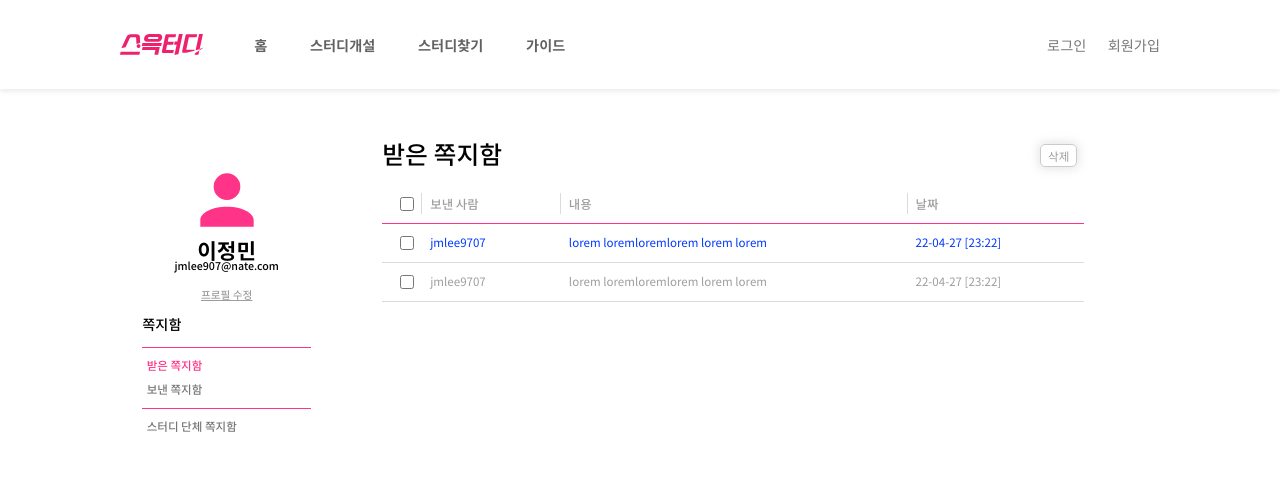
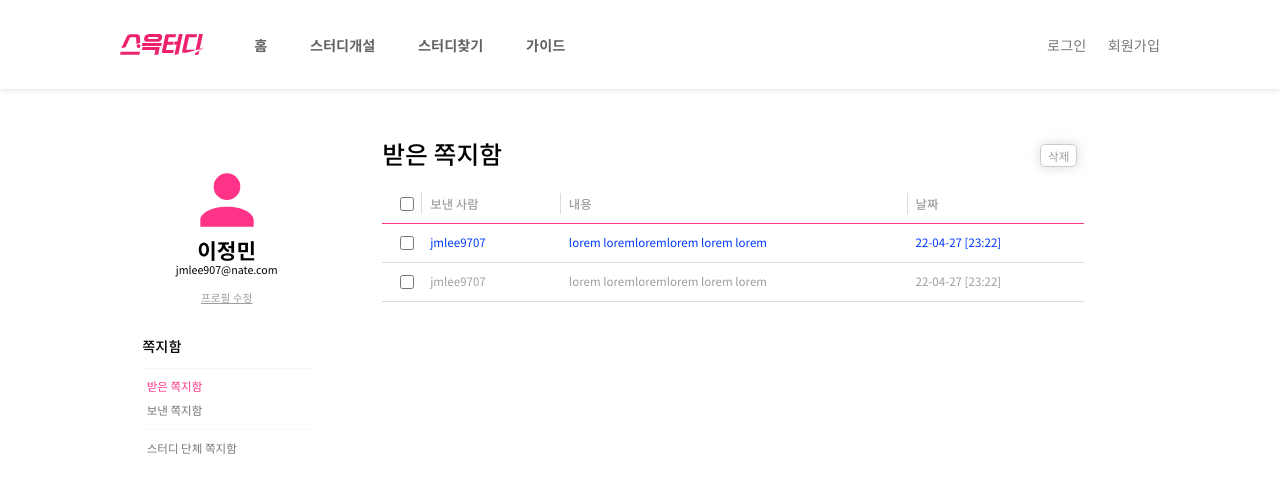
Before and after one commit to 5-TAYO/SSEUKTUDY, a React (Create React App) app in the folder frontend/: page /letters in a window 1280 px wide. Shown: the top 492 px of the page. Built offline with nearby package versions, Linux system fonts and the light colour scheme.

Commit message:
fix - 스타일 수정 #53

```diff
--- a/frontend/src/components/Letters/LettersSideBar.jsx
+++ b/frontend/src/components/Letters/LettersSideBar.jsx
@@ -7,7 +7,7 @@ function LettersSideBar() {
   const { pathname } = useLocation();
   return (
     <div className="letters-sidebar notoMid">
-      <div className="profile">
+      <div className="profile notoReg">
         <Avatar className="profile-mini-img" />
         <h2 className="name fs-24 notoBold">이정민</h2>
         <p className="email fs-12">jmlee907@nate.com</p>
@@ -16,7 +16,7 @@ function LettersSideBar() {
       <div className="menu">
         <h3 className="menu-title fs-16">쪽지함</h3>
         <hr />
-        <div className="sub-menu">
+        <div className="sub-menu notoReg">
           <NavLink
             to="recv"
             className={`sub-menu-title fs-13 ${
@@ -30,7 +30,7 @@ function LettersSideBar() {
           </NavLink>
         </div>
         <hr />
-        <div className="sub-menu">
+        <div className="sub-menu notoReg">
           <NavLink to="study" className="sub-menu-title  fs-13">
             스터디 단체 쪽지함
           </NavLink>
--- a/frontend/src/components/Letters/LettersSideBar.scss
+++ b/frontend/src/components/Letters/LettersSideBar.scss
@@ -14,8 +14,11 @@
       width: vw(90px);
       fill: $PINK-SUB;
     }
+    .name {
+      margin-bottom: vw(4px);
+    }
     .edit {
-      margin: vw(20px);
+      margin: vw(20px) 0 vw(40px);
       text-decoration: underline;
       color: $GRAY-9E;
       :hover {
@@ -43,6 +46,6 @@
 
   hr {
     border: none;
-    border-bottom: 1px solid $PINK-SUB;
+    border-bottom: 1px solid $PINK-F3;
   }
 }
--- a/frontend/src/components/MyPage/Index.jsx
+++ b/frontend/src/components/MyPage/Index.jsx
@@ -9,17 +9,17 @@ function Index() {
     <WithSideLayout title={headerTitle}>
       <div className="activity">
         <div className="activity-item">
-          <p className="cnt notoBold fs-36">0</p>
+          <p className="cnt roBold  fs-36">0</p>
           <p className="activity-item-title notoMid fs-14">내가 쓴 글</p>
         </div>
         <div className="divider" />
         <div className="activity-item">
-          <p className="cnt notoBold fs-36">0</p>
+          <p className="cnt roBold  fs-36">0</p>
           <p className="activity-item-title notoMid fs-14">내가 쓴 댓글</p>
         </div>
         <div className="divider" />
         <div className="activity-item">
-          <p className="cnt notoBold fs-36">0</p>
+          <p className="cnt roBold  fs-36">0</p>
           <p className="activity-item-title notoMid fs-14">좋아요 한 글</p>
         </div>
       </div>
--- a/frontend/src/components/MyPage/Index.scss
+++ b/frontend/src/components/MyPage/Index.scss
@@ -15,6 +15,7 @@
     align-items: center;
     .activity-item-title {
       padding: 10px;
+      color: $GRAY-61;
     }
   }
 }
--- a/frontend/src/components/MyPage/MyPageSideBar.jsx
+++ b/frontend/src/components/MyPage/MyPageSideBar.jsx
@@ -6,7 +6,7 @@ import "@components/Letters/LettersSideBar.scss";
 function MyPageSideBar() {
   return (
     <div className="letters-sidebar notoMid">
-      <div className="profile">
+      <div className="profile notoReg">
         <Avatar className="profile-mini-img" />
         <h2 className="name fs-24 notoBold">이정민</h2>
         <p className="email fs-12">jmlee907@nate.com</p>
@@ -15,7 +15,7 @@ function MyPageSideBar() {
       <div className="menu">
         <h3 className="menu-title fs-16">마이페이지</h3>
         <hr />
-        <div className="sub-menu">
+        <div className="sub-menu notoReg">
           <NavLink to="mystudy" className="sub-menu-title fs-13">
             나의 스터디
           </NavLink>
@@ -24,7 +24,7 @@ function MyPageSideBar() {
           </NavLink>
         </div>
         <hr />
-        <div className="sub-menu">
+        <div className="sub-menu notoReg">
           <NavLink to="info" className="sub-menu-title  fs-13">
             개인 정보 설정
           </NavLink>
--- a/frontend/src/components/MyPage/MyStudy.jsx
+++ b/frontend/src/components/MyPage/MyStudy.jsx
@@ -46,7 +46,7 @@ function MyStudy() {
       </div>
 
       {studyList.length > 0 ? (
-        <div className="my-study-list">
+        <div className="my-study-list notoMid">
           {studyList.map(study => (
             <div className="my-study-card fs-12" key={study.id}>
               <div className="my-study-card-info">
--- a/frontend/src/components/MyPage/MyStudy.scss
+++ b/frontend/src/components/MyPage/MyStudy.scss
@@ -16,7 +16,7 @@
 
   .my-study-card {
     margin-top: vw(30px);
-    padding: vw(15px) vw(20px);
+    padding: vw(26px) vw(20px);
     border-radius: 10px;
     box-shadow: 0px 0px 10px 2px rgba(169, 169, 169, 0.29);
     color: $GRAY-9E;
--- a/frontend/src/components/MyPage/StudyManagement.scss
+++ b/frontend/src/components/MyPage/StudyManagement.scss
@@ -3,12 +3,12 @@
   .member-list-header {
     border-bottom: 1px solid $PINK-SUB !important;
     display: grid;
-    padding: vw(5px);
+    padding: vw(8px);
     grid-template-columns: 2.5fr 2.5fr 1.5fr 1.5fr 3fr;
     vertical-align: middle;
     color: $GRAY-9E;
     & > * {
-      padding: vw(5px);
+      padding: vw(8px);
       padding-left: vw(10px);
       position: relative;
     }
@@ -31,12 +31,13 @@
   .member {
     border-bottom: 1px solid $GRAY-CB !important;
     display: grid;
-    padding: vw(5px);
+    padding: vw(8px);
     grid-template-columns: 2.5fr 2.5fr 1.5fr 1.5fr 3fr;
     vertical-align: middle;
     color: $GRAY-61;
     .actions {
       button {
+        margin-right: vw(10px);
         font: inherit;
         word-break: keep-all;
       }
@@ -57,7 +58,7 @@
   }
   .divider {
     border: 0;
-    border-top: 3px solid $PINK-LIGHT;
+    border-top: 1px solid $PINK-LIGHT;
     margin: vw(50px) 0;
   }
   .subheader {
```
